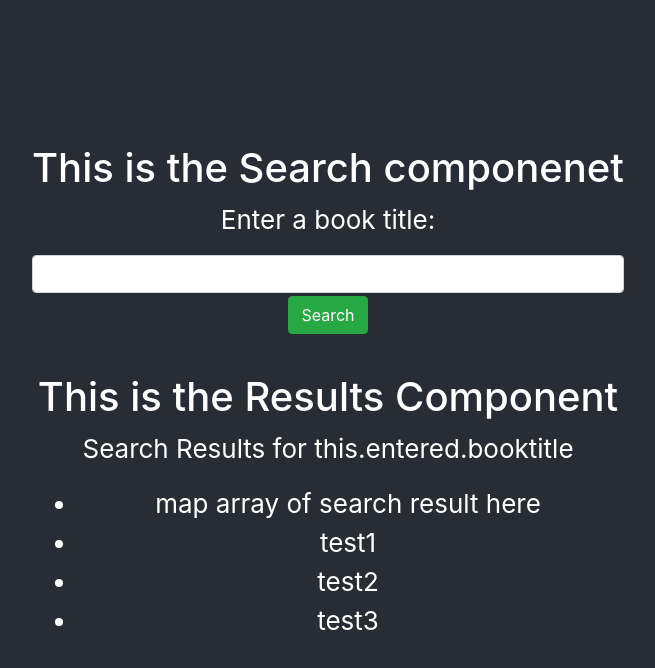
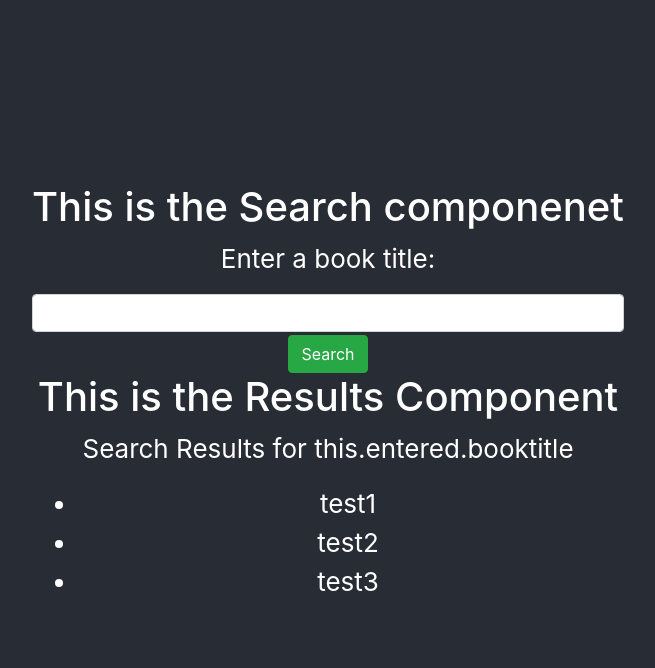
Before and after one commit to Mayanr/book-search, a React (Create React App) app: page / in a window 1280 px wide. Shown: the top 668 px of the page, without its empty margins (312-967 px from the left). Built offline with nearby package versions, Linux system fonts and the light colour scheme.

Commit message:
results component appears conditionally: only if results are returned

```diff
--- a/src/App.js
+++ b/src/App.js
@@ -22,8 +22,10 @@ class App extends Component {
     <div className="App">
       <header className="App-header">
         <Search />
-      <br/>
+
+      {this.state.results.length > 0 &&
         <Results results={this.state.results}/>
+      }
 
       </header>
     </div>
--- a/src/components/Results.js
+++ b/src/components/Results.js
@@ -1,8 +1,7 @@
 import React from "react";
 
 
-const Results = (props) => {
-    const { results } = props
+const Results = ({ results }) => {
     const bookList = results.map(book =>{
         return(
         <li key={book.id}>
@@ -15,7 +14,6 @@ const Results = (props) => {
         <h1>This is the Results Component</h1>
         <p> Search Results for this.entered.booktitle</p>
         <ul className="book-list">
-          <li>map array of search result here</li>
           { bookList }
         </ul>
       </div>
```
